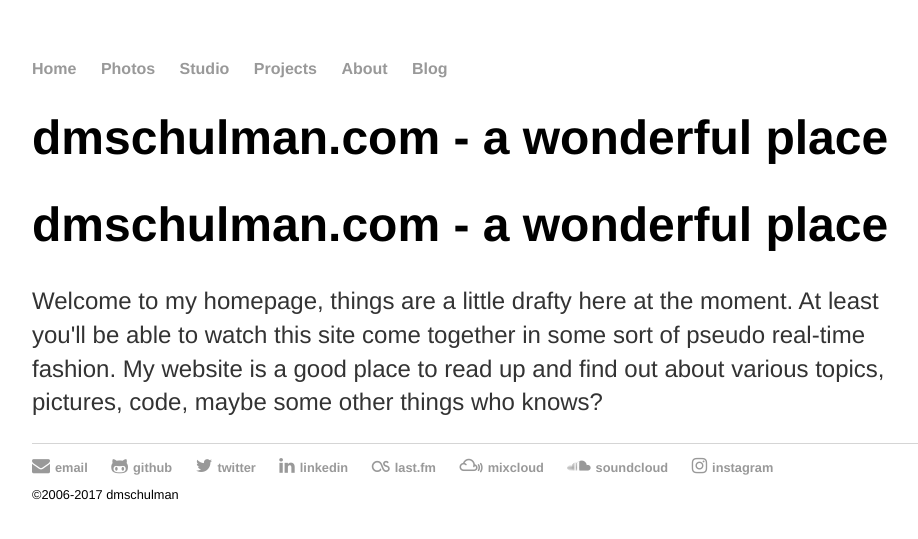
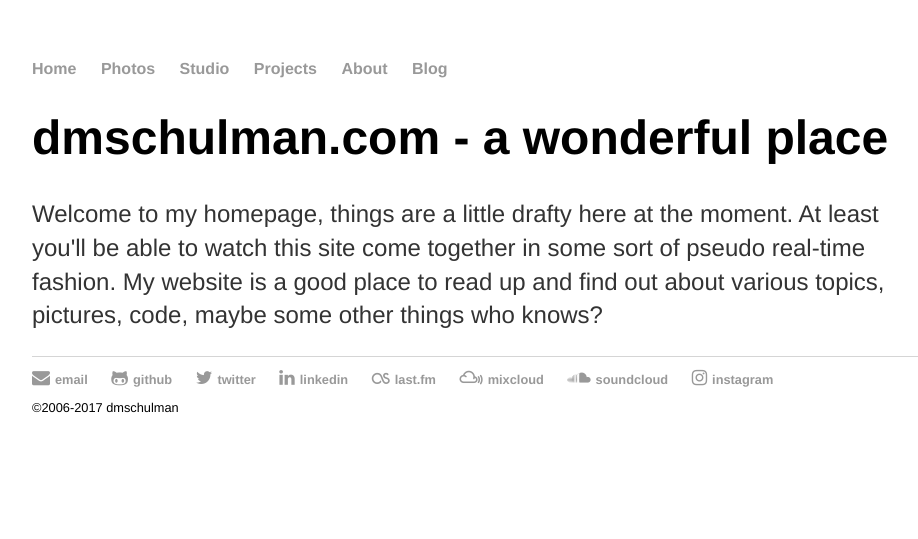
Before and after one commit to dmschulman/dmschulman.github.io, a Jekyll site: the page built from index.html, in a window 1280 px wide. Shown: the top 539 px of the page, without its empty margins (160-1078 px from the left). Built offline with Jekyll 4.4.1, drawn with Linux system fonts in a browser that asks for light colours.

Commit message:
Update blanched.html

```diff
--- a/_layouts/blanched.html
+++ b/_layouts/blanched.html
@@ -8,8 +8,7 @@
 			{% include nav.html %}
 			</nav>
 			<div class="content">
-				<h1>{{ page.title }}</h1>
-				<p class="meta">{{ page.date | date_to_string }}</p>
+
 				{{ content }}
 			</div>
 			<footer>
```
